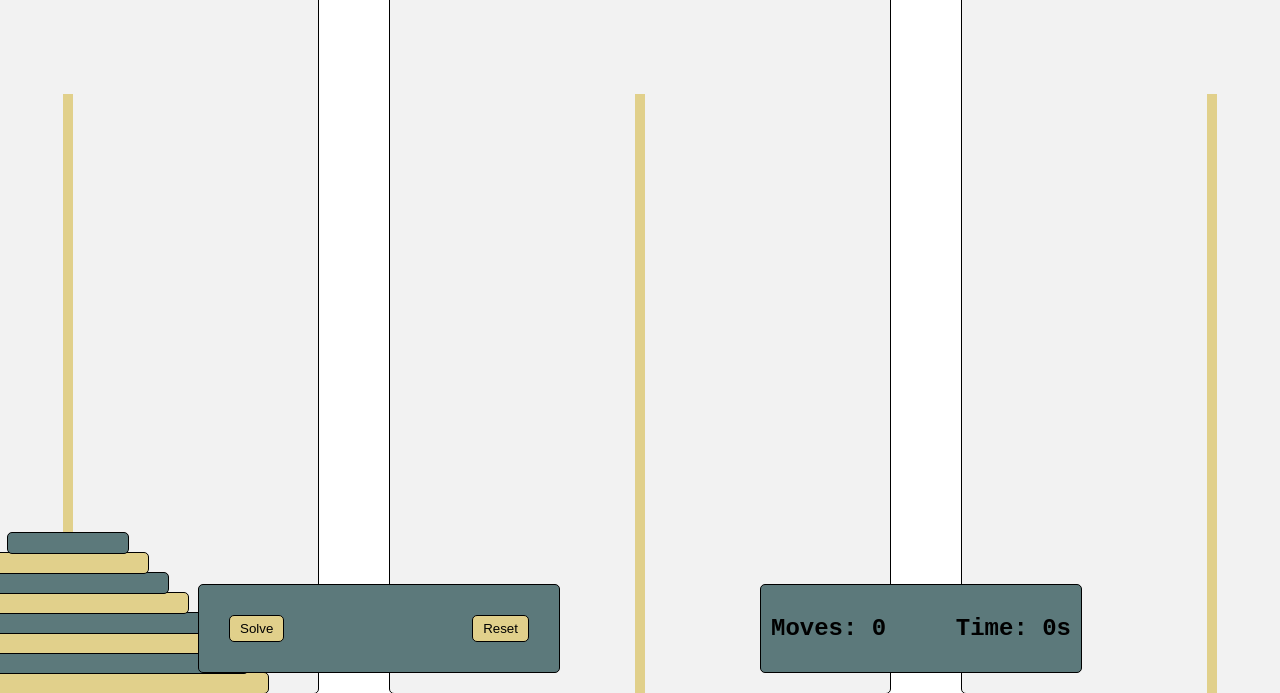
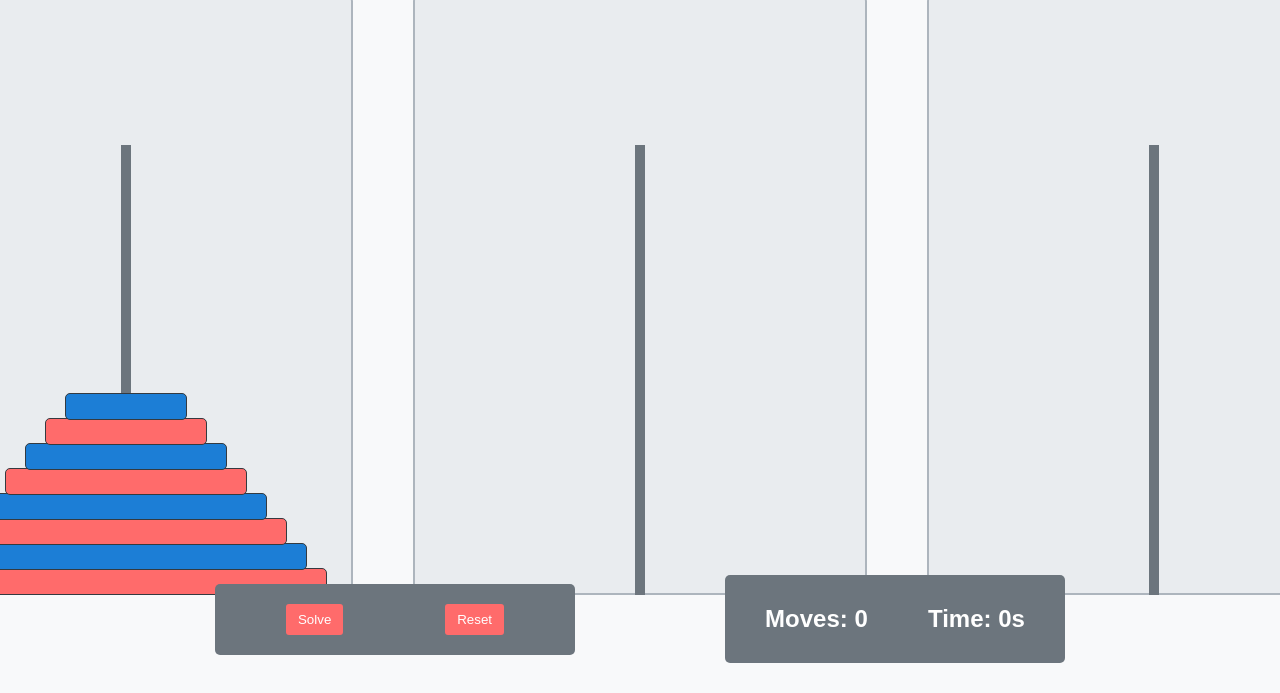
Before and after one commit to NikolajChristianMoeller/tower-of-hanoi, a plain HTML site: page index.html in a window 1280 px wide. Shown: the part 107-800 px from the top of the page. Drawn offline with Linux system fonts and the light colour scheme.

Commit message:
Fixed some CSS issues

```diff
--- a/style.css
+++ b/style.css
@@ -1,12 +1,14 @@
 body {
-    font-family: "Courier New", Courier, monospace;
+    font-family: "Arial", sans-serif;
     font-weight: bold;
+    background-color: #f8f9fa;
+    color: #343a40;
 }
 
 h1 {
-    font-size: 50px;
+    font-size: 48px;
     text-align: center;
-    color: #5c797b;
+    color: #6c757d;
 }
 
 .tower-container {
@@ -17,8 +19,7 @@ h1 {
     top: 50%;
     left: 50%;
     transform: translate(-50%, -50%);
-    gap: 70px;
-    border: 2px solid #000000;
+    gap: 60px;
 }
 
 .tower {
@@ -26,26 +27,25 @@ h1 {
     flex-direction: column;
     justify-content: flex-end;
     align-items: center;
-    width: 500px;
-    height: 800px;
-    background: #f2f2f2;
-    border: 1px solid #000000;
-    border-radius: 5px;
+    width: 450px;
+    height: 600px;
+    background: #e9ecef;
+    border: 2px solid #adb5bd;
+    border-radius: 10px;
 }
 
 .rod {
     width: 10px;
-    height: 600px;
-    background-color: #e1d08b;
+    height: 450px;
+    background-color: #6c757d;
     position: absolute;
     bottom: 0;
 }
 
 .disk {
     position: absolute;
-    height: 20px;
-    background-color: #e1d08b;
-    border: 1px solid #000000;
+    height: 25px;
+    border: 1px solid #343a40;
     border-radius: 5px;
     cursor: pointer;
 }
@@ -53,80 +53,68 @@ h1 {
 #disk1 {
     width: 400px;
     bottom: 0px;
-    background-color: #e1d08b;
-    /* Gul */
+    background-color: #ff6b6b;
 }
 
 #disk2 {
     width: 360px;
-    bottom: 20px;
-    background-color: #5c797b;
-    /* Bl책 */
+    bottom: 25px;
+    background-color: #1c7ed6;
 }
 
 #disk3 {
     width: 320px;
-    bottom: 40px;
-    background-color: #e1d08b;
-    /* Gul */
+    bottom: 50px;
+    background-color: #ff6b6b;
 }
 
 #disk4 {
     width: 280px;
-    bottom: 60px;
-    background-color: #5c797b;
-    /* Bl책 */
+    bottom: 75px;
+    background-color: #1c7ed6;
 }
 
 #disk5 {
     width: 240px;
-    bottom: 80px;
-    background-color: #e1d08b;
-    /* Gul */
+    bottom: 100px;
+    background-color: #ff6b6b;
 }
 
 #disk6 {
     width: 200px;
-    bottom: 100px;
-    background-color: #5c797b;
-    /* Bl책 */
+    bottom: 125px;
+    background-color: #1c7ed6;
 }
 
 #disk7 {
     width: 160px;
-    bottom: 120px;
-    background-color: #e1d08b;
-    /* Gul */
+    bottom: 150px;
+    background-color: #ff6b6b;
 }
 
 #disk8 {
     width: 120px;
-    bottom: 140px;
-    background-color: #5c797b;
-    /* Bl책 */
+    bottom: 175px;
+    background-color: #1c7ed6;
 }
 
-@keyframes moveUp {
+@keyframes lift {
     0% {
         transform: translateY(0);
-        opacity: 1;
     }
 
     100% {
-        transform: translateY(-200px);
-        opacity: 0.5;
+        transform: translateY(-180px);
     }
 }
 
-@keyframes moveDown {
+@keyframes drop {
     0% {
-        transform: translateY(-200px);
-        opacity: 0.5;
+        transform: translateY(-180px);
     }
 
     100% {
         transform: translateY(0);
-        opacity: 1;
     }
 }
 
@@ -135,42 +123,42 @@ h1 {
     justify-content: space-between;
     align-items: center;
     position: fixed;
-    bottom: 20px;
+    bottom: 30px;
     left: 50%;
     transform: translateX(-50%);
-    gap: 200px;
+    gap: 150px;
 }
 
 .game-bar {
     display: flex;
-    justify-content: space-between;
+    justify-content: space-around;
     align-items: center;
-    width: 300px;
-    padding: 30px;
-    background: #5c797b;
-    border: 1px solid #000000;
+    width: 320px;
+    padding: 20px;
+    background: #6c757d;
     border-radius: 5px;
 }
 
 .game-bar button {
-    background: #e1d08b;
-    border: 1px solid #000000;
-    border-radius: 5px;
-    padding: 5px 10px;
+    background: #ff6b6b;
+    border: none;
+    color: #fff;
+    padding: 8px 12px;
     cursor: pointer;
+    border-radius: 3px;
 }
 
 .game-bar button:hover {
-    background: #b1a264;
+    background: #fa5252;
 }
 
 .game-info {
     display: flex;
-    justify-content: space-between;
+    justify-content: space-around;
     align-items: center;
-    width: 300px;
+    width: 320px;
     padding: 10px;
-    background: #5c797b;
-    border: 1px solid #000000;
+    background: #6c757d;
+    color: #fff;
     border-radius: 5px;
 }
```
